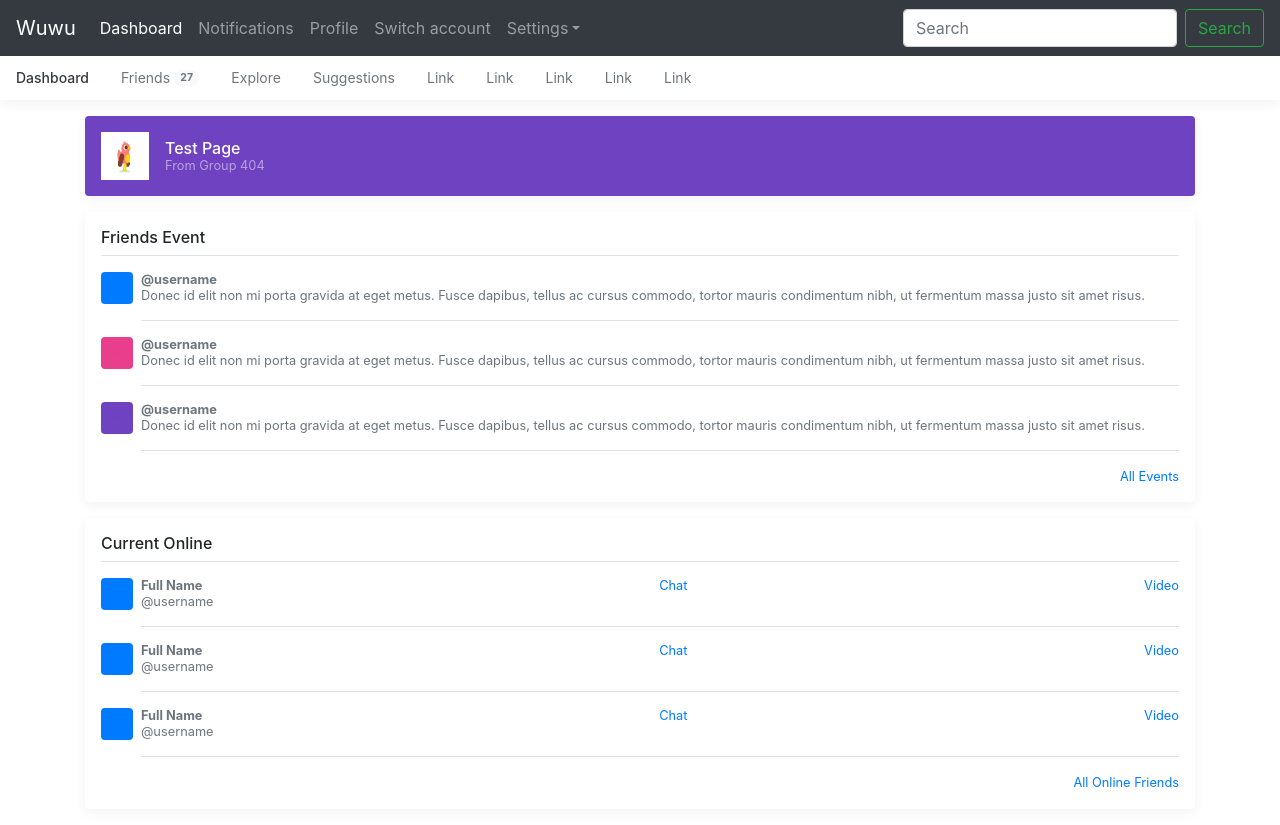
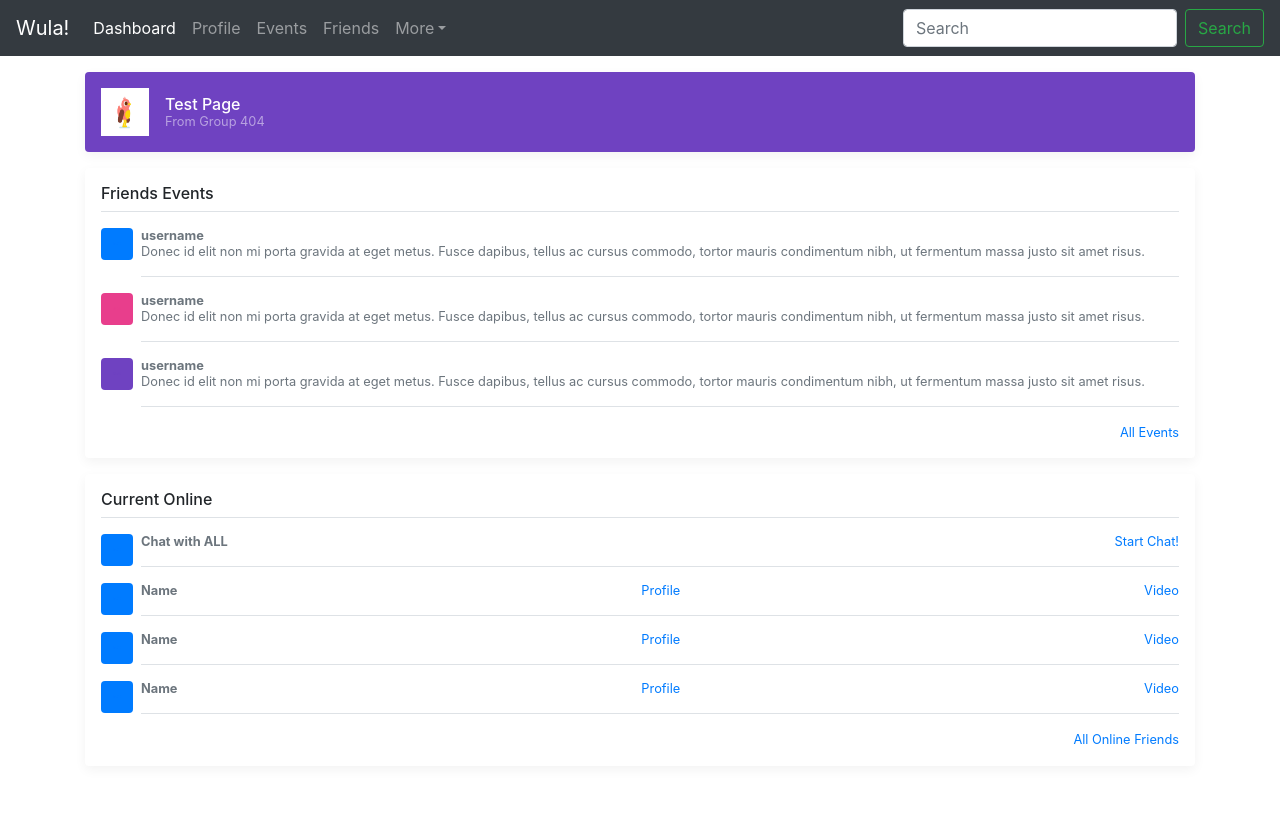
Before and after one commit to weidajiang/CSE312, a Flask app: template webapp/templates/mainPage.html in a window 1280 px wide. After the commit the page ends 744 px from the top, so only its background shows below. Run offline with Flask 2, Linux system fonts and the light colour scheme; the template is opened without the code that fills it, so the values that code supplies are empty; some libraries are stand-ins or nearby versions.

Commit message:
newwwwwwwwwwwwwwwwww page

```diff
--- a/webapp/templates/mainPage.html
+++ b/webapp/templates/mainPage.html
@@ -6,7 +6,7 @@
     <meta name="description" content="">
     <meta name="author" content="">
 
-    <title>Offcanvas template for Bootstrap</title>
+    <title>Group 404 Project</title>
 
     <!-- Bootstrap core CSS -->
     <link href="../static/css/bootstrap.min.css" rel="stylesheet">
@@ -17,7 +17,7 @@
 <body class="firstBody">
 
     <nav class="navbar navbar-expand-md fixed-top navbar-dark bg-dark">
-      <a class="navbar-brand" href="#">Wuwu</a>
+      <a class="navbar-brand" href="#">Wula!</a>
       <button class="navbar-toggler p-0 border-0" type="button" data-toggle="offcanvas">
         <span class="navbar-toggler-icon"></span>
       </button>
@@ -28,20 +28,20 @@
             <a class="nav-link" href="#">Dashboard <span class="sr-only">(current)</span></a>
           </li>
           <li class="nav-item">
-            <a class="nav-link" href="#">Notifications</a>
-          </li>
-          <li class="nav-item">
             <a class="nav-link" href="#">Profile</a>
           </li>
           <li class="nav-item">
-            <a class="nav-link" href="#">Switch account</a>
+            <a class="nav-link" href="#">Events</a>
+          </li>
+          <li class="nav-item">
+            <a class="nav-link" href="#">Friends</a>
           </li>
           <li class="nav-item dropdown">
-            <a class="nav-link dropdown-toggle" href="http://example.com" id="dropdown01" data-toggle="dropdown" aria-haspopup="true" aria-expanded="false">Settings</a>
+            <a class="nav-link dropdown-toggle" href="http://example.com" id="dropdown01" data-toggle="dropdown" aria-haspopup="true" aria-expanded="false">More</a>
             <div class="dropdown-menu" aria-labelledby="dropdown01">
-              <a class="dropdown-item" href="#">Action</a>
-              <a class="dropdown-item" href="#">Another action</a>
-              <a class="dropdown-item" href="#">Something else here</a>
+              <a class="dropdown-item" href="#">Coming</a>
+              <a class="dropdown-item" href="#">Soon</a>
+              <a class="dropdown-item" href="#">Coming Soon</a>
             </div>
           </li>
         </ul>
@@ -52,22 +52,6 @@
       </div>
     </nav>
 
-    <div class="nav-scroller bg-white box-shadow">
-      <nav class="nav nav-underline">
-        <a class="nav-link active" href="#">Dashboard</a>
-        <a class="nav-link" href="#">
-          Friends
-          <span class="badge badge-pill bg-light align-text-bottom">27</span>
-        </a>
-        <a class="nav-link" href="#">Explore</a>
-        <a class="nav-link" href="#">Suggestions</a>
-        <a class="nav-link" href="#">Link</a>
-        <a class="nav-link" href="#">Link</a>
-        <a class="nav-link" href="#">Link</a>
-        <a class="nav-link" href="#">Link</a>
-        <a class="nav-link" href="#">Link</a>
-      </nav>
-    </div>
 
 
     <main role="main" class="container">
@@ -78,27 +62,27 @@
           <small>From Group 404</small>
         </div>
       </div>
-
+<!--主页只显示三个好友的动态-->
       <div class="my-3 p-3 bg-white rounded box-shadow">
-        <h6 class="border-bottom border-gray pb-2 mb-0">Friends Event</h6>
+        <h6 class="border-bottom border-gray pb-2 mb-0">Friends Events</h6>
         <div class="media text-muted pt-3">
           <img data-src="holder.js/32x32?theme=thumb&bg=007bff&fg=007bff&size=1" alt="" class="mr-2 rounded">
           <p class="media-body pb-3 mb-0 small lh-125 border-bottom border-gray">
-            <strong class="d-block text-gray-dark">@username</strong>
+            <strong class="d-block text-gray-dark">username</strong>
             Donec id elit non mi porta gravida at eget metus. Fusce dapibus, tellus ac cursus commodo, tortor mauris condimentum nibh, ut fermentum massa justo sit amet risus.
           </p>
         </div>
         <div class="media text-muted pt-3">
           <img data-src="holder.js/32x32?theme=thumb&bg=e83e8c&fg=e83e8c&size=1" alt="" class="mr-2 rounded">
           <p class="media-body pb-3 mb-0 small lh-125 border-bottom border-gray">
-            <strong class="d-block text-gray-dark">@username</strong>
+            <strong class="d-block text-gray-dark">username</strong>
             Donec id elit non mi porta gravida at eget metus. Fusce dapibus, tellus ac cursus commodo, tortor mauris condimentum nibh, ut fermentum massa justo sit amet risus.
           </p>
         </div>
         <div class="media text-muted pt-3">
           <img data-src="holder.js/32x32?theme=thumb&bg=6f42c1&fg=6f42c1&size=1" alt="" class="mr-2 rounded">
           <p class="media-body pb-3 mb-0 small lh-125 border-bottom border-gray">
-            <strong class="d-block text-gray-dark">@username</strong>
+            <strong class="d-block text-gray-dark">username</strong>
             Donec id elit non mi porta gravida at eget metus. Fusce dapibus, tellus ac cursus commodo, tortor mauris condimentum nibh, ut fermentum massa justo sit amet risus.
           </p>
         </div>
@@ -106,40 +90,50 @@
           <a href="#">All Events</a>
         </small>
       </div>
-
+<!--主页只显示三个在线好友-->
       <div class="my-3 p-3 bg-white rounded box-shadow">
         <h6 class="border-bottom border-gray pb-2 mb-0">Current Online</h6>
+
         <div class="media text-muted pt-3">
           <img data-src="holder.js/32x32?theme=thumb&bg=007bff&fg=007bff&size=1" alt="" class="mr-2 rounded">
           <div class="media-body pb-3 mb-0 small lh-125 border-bottom border-gray">
             <div class="d-flex justify-content-between align-items-center w-100">
-              <strong class="text-gray-dark">Full Name</strong>
-              <a href="#">Chat</a>
-              <a href="#">Video</a>
+              <strong class="text-gray-dark">Chat with ALL</strong>
+              <a href="#">Start Chat!</a>
             </div>
-            <span class="d-block">@username</span>
           </div>
         </div>
+
         <div class="media text-muted pt-3">
           <img data-src="holder.js/32x32?theme=thumb&bg=007bff&fg=007bff&size=1" alt="" class="mr-2 rounded">
           <div class="media-body pb-3 mb-0 small lh-125 border-bottom border-gray">
             <div class="d-flex justify-content-between align-items-center w-100">
-              <strong class="text-gray-dark">Full Name</strong>
-              <a href="#">Chat</a>
+              <strong class="text-gray-dark">Name</strong>
+              <a href="#">Profile</a>
               <a href="#">Video</a>
             </div>
-            <span class="d-block">@username</span>
           </div>
         </div>
+
         <div class="media text-muted pt-3">
           <img data-src="holder.js/32x32?theme=thumb&bg=007bff&fg=007bff&size=1" alt="" class="mr-2 rounded">
           <div class="media-body pb-3 mb-0 small lh-125 border-bottom border-gray">
             <div class="d-flex justify-content-between align-items-center w-100">
-              <strong class="text-gray-dark">Full Name</strong>
-              <a href="#">Chat</a>
+              <strong class="text-gray-dark">Name</strong>
+              <a href="#">Profile</a>
               <a href="#">Video</a>
             </div>
-            <span class="d-block">@username</span>
+          </div>
+        </div>
+
+        <div class="media text-muted pt-3">
+          <img data-src="holder.js/32x32?theme=thumb&bg=007bff&fg=007bff&size=1" alt="" class="mr-2 rounded">
+          <div class="media-body pb-3 mb-0 small lh-125 border-bottom border-gray">
+            <div class="d-flex justify-content-between align-items-center w-100">
+              <strong class="text-gray-dark">Name</strong>
+              <a href="#">Profile</a>
+              <a href="#">Video</a>
+            </div>
           </div>
         </div>
         <small class="d-block text-right mt-3">
```
